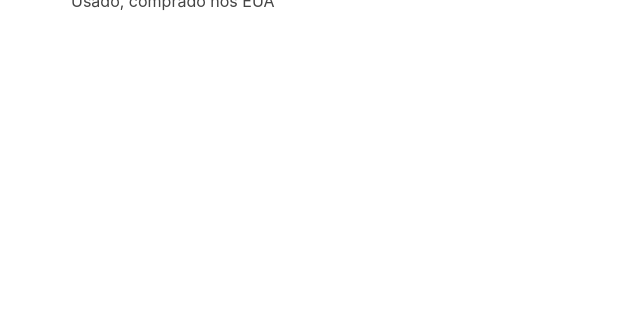
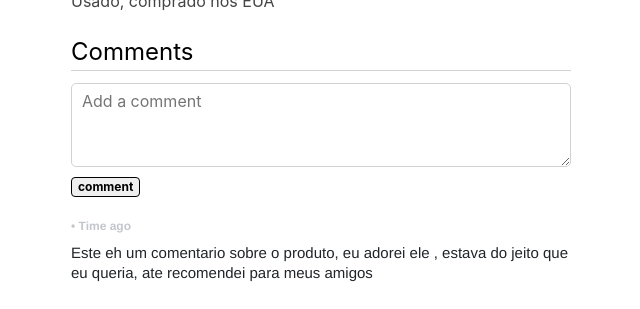
Before and after one commit to dbonach/cs50web-project-2-commerce, a Django app: a page that uses auctions/templates/auctions/item.html in a window 1280 px wide. Shown: the part 718-1027 px from the top of the page, without its empty margins (169-809 px from the left). Before the commit the page ends 729 px from the top, so only its background shows below. Run offline with Django 3.2, Linux system fonts and the light colour scheme; data comes from the database, SQL or seed files in the repository; some libraries are stand-ins or nearby versions.

Commit message:
Create layout for comment session

```diff
--- a/auctions/static/auctions/styles.css
+++ b/auctions/static/auctions/styles.css
@@ -133,7 +133,7 @@
 }
 
 .wrapper-info {
-  margin-top: 10px;
+  padding-top: 10px;
 }
 .wrapper-info .description {
   color: #444;
@@ -161,4 +161,56 @@
   color: darkviolet;
 }
 
+.wrapper-info-com {
+  width: 500px;
+}
+
+.wrapper-comments {
+  padding-top: 5px;
+}
+.wrapper-comments #comment-head {
+  font-size: 1.5rem;
+  color: #000;
+  margin-top: 1rem;
+  border-bottom: 1px solid #d2d2d2;
+  margin-bottom: 0.75rem;
+}
+.wrapper-comments .user {
+  font-weight: bold;
+  font-size: 0.75rem;
+  color: #55f;
+  font-family: opensans, helvetica, arial, sans-serif;
+  margin-bottom: 0.5rem;
+}
+.wrapper-comments .bullet {
+  color: #c2c6cc;
+}
+.wrapper-comments textarea {
+  width: 100%;
+  resize: vertical;
+}
+.wrapper-comments input {
+  margin-bottom: 1.25rem;
+  font-weight: bold;
+  font-size: 0.75rem;
+  line-height: 16px;
+  /* background-color: #66f; */
+  border: 1px solid black;
+  /* color: white; */
+  border-radius: 4px;
+}
+
+.comment {
+  font-family: Helvetica, Arial, Sans-serif;
+  font-size: 15px;
+  line-height: 20px;
+}
+
+.textarea {
+  border: 1px solid #2a2e2e;
+  padding: 2px 6px;
+  border-radius: 3px;
+  line-height: 20px;
+}
+
 /*# sourceMappingURL=styles.css.map */
--- a/auctions/static/auctions/styles.scss
+++ b/auctions/static/auctions/styles.scss
@@ -143,7 +143,7 @@
 }
 
 .wrapper-info {
-  margin-top: 10px;
+  padding-top: 10px;
   .description {
     color: #444;
   }
@@ -170,3 +170,59 @@
 .purple {
   color: darkviolet;
 }
+
+.wrapper-info-com {
+  width: 500px;
+}
+
+.wrapper-comments {
+  padding-top: 5px;
+  // border-top: 1px solid #d2d2d2;
+  #comment-head {
+    font-size: 1.5rem;
+    color: #000;
+    margin-top: 1rem;
+    border-bottom: 1px solid #d2d2d2;
+    margin-bottom: 0.75rem;
+  }
+  .user {
+    font-weight: bold;
+    font-size: 0.75rem;
+    color: #55f;
+    font-family: opensans, helvetica, arial, sans-serif;
+    margin-bottom: 0.5rem;
+  }
+  .bullet {
+    color: #c2c6cc;
+  }
+  textarea {
+    width: 100%;
+    resize: vertical;
+    // overflow: auto;
+    // overflow-wrap: break-word;
+    // max-height: 300px;
+  }
+  input {
+    margin-bottom: 1.25rem;
+    font-weight: bold;
+    font-size: 0.75rem;
+    line-height: 16px;
+    /* background-color: #66f; */
+    border: 1px solid black;
+    /* color: white; */
+    border-radius: 4px;
+  }
+}
+
+.comment {
+  font-family: Helvetica, Arial, Sans-serif;
+  font-size: 15px;
+  line-height: 20px;
+}
+
+.textarea {
+  border: 1px solid #2a2e2e;
+  padding: 2px 6px;
+  border-radius: 3px;
+  line-height: 20px;
+}
--- a/auctions/templates/auctions/item.html
+++ b/auctions/templates/auctions/item.html
@@ -73,8 +73,25 @@
     </div>
   </div>
 
-  <div class="wrapper-info">
-    <div class="description">{{ item.description }}</div>
+  <div class="wrapper-info-com">
+    <div class="wrapper-info">
+      <div class="description">{{ item.description }}</div>
+    </div>
+
+    <div class="wrapper-comments">
+      <p id="comment-head">Comments</p>
+      <form action="" method="POST">
+        {% csrf_token %}
+        <textarea name="comment" id="" rows="3" placeholder="Add a comment" id="txt"></textarea>
+        <input type="submit" name="q" value="comment">
+      </form>
+      <p class="user">{{ user.username }}
+        <span class="bullet">• Time ago</span>
+      </p>
+      <p class="comment">Este eh um comentario sobre o produto, eu adorei ele
+        , estava do jeito que eu queria, ate recomendei para meus amigos
+      </p>
+    </div>
   </div>
 
 </div>
```
